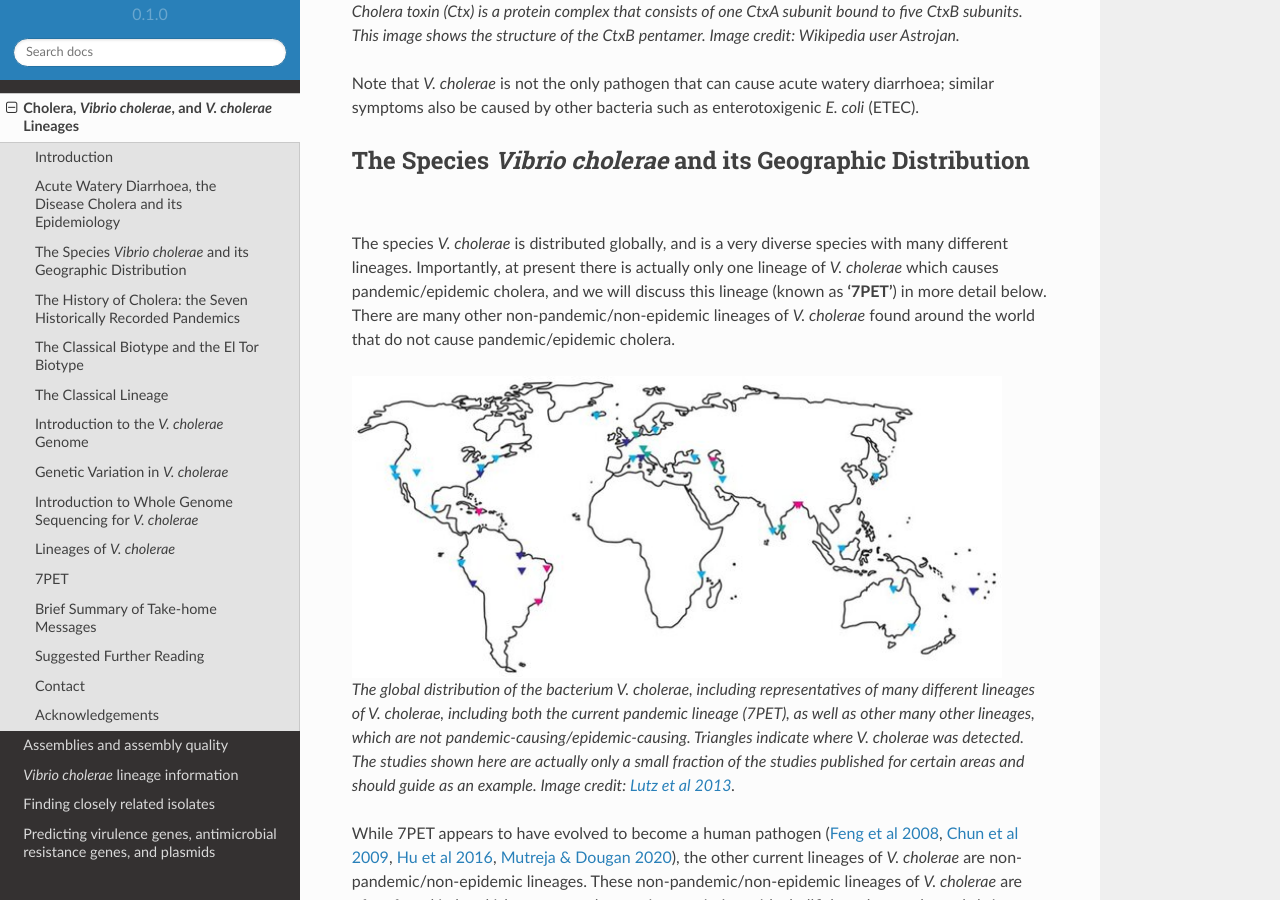
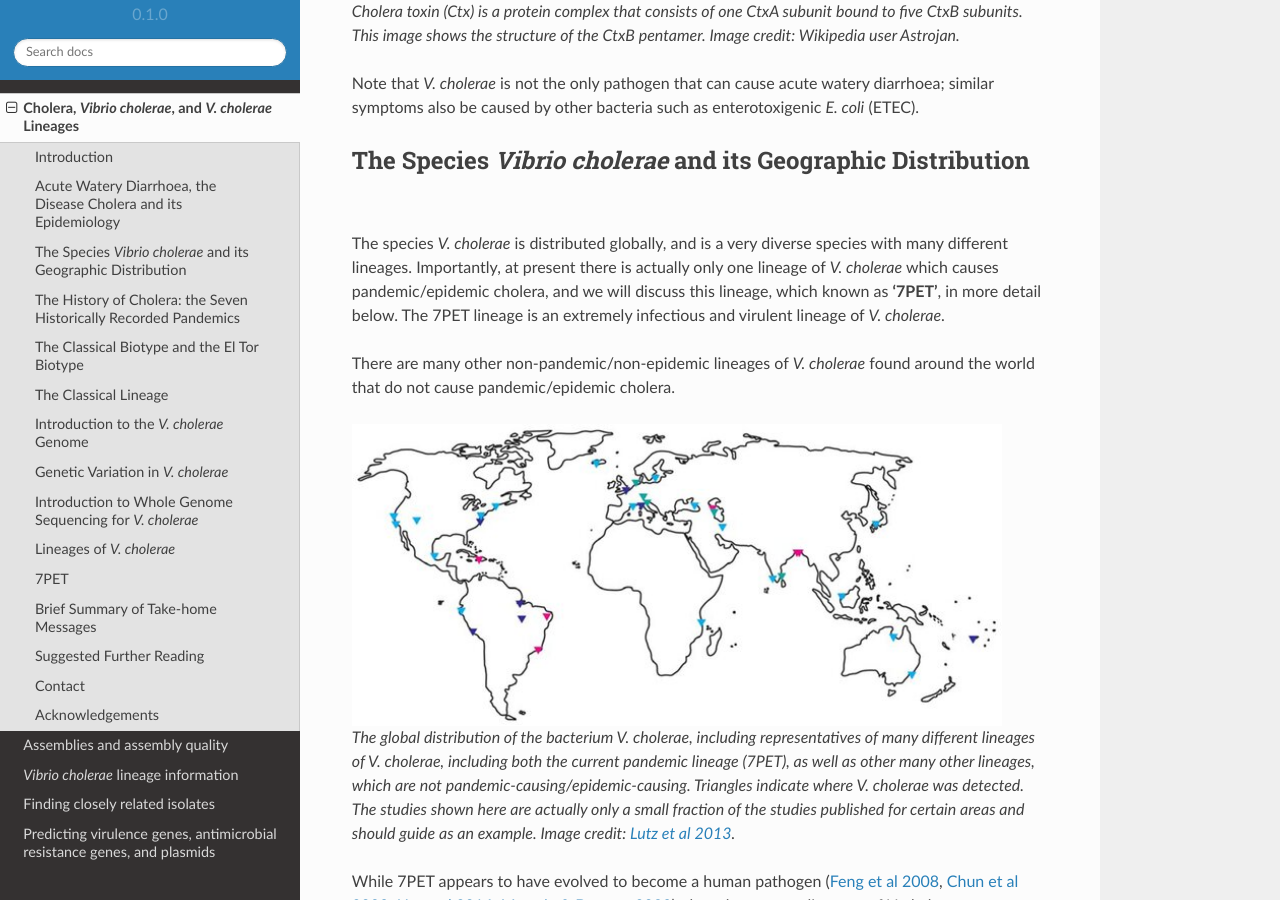
Before and after one commit to avrilcoghlan/cholerabook, a Sphinx documentation site: the page built from docs/source/vibriogenomes.rst, in a window 1280 px wide and 900 px high, scrolled down 2689 px. Built offline with Sphinx 7.4.7 and the Read the Docs theme 2.0.0, drawn with Linux system fonts in a browser that asks for light colours.

Commit message:
Update vibriogenomes.rst

```diff
--- a/docs/source/vibriogenomes.rst
+++ b/docs/source/vibriogenomes.rst
@@ -53,8 +53,10 @@ The Species *Vibrio cholerae* and its Geographic Distribution
 -------------------------------------------------------------
 
 The species *V. cholerae* is distributed globally, and is a very diverse species with many different lineages. Importantly, at present there is actually
-only one lineage of *V. cholerae* which causes pandemic/epidemic cholera, and we will discuss this lineage (known as
-**'7PET'**) in more detail below. There are many other non-pandemic/non-epidemic lineages of *V. cholerae* found around the world that do not cause pandemic/epidemic
+only one lineage of *V. cholerae* which causes pandemic/epidemic cholera, and we will discuss this lineage, which known as
+**'7PET'**, in more detail below. The 7PET lineage is an extremely infectious and virulent lineage of *V. cholerae*.
+
+There are many other non-pandemic/non-epidemic lineages of *V. cholerae* found around the world that do not cause pandemic/epidemic
 cholera.
 
 .. figure:: GlobalDistribution.jpg
```
